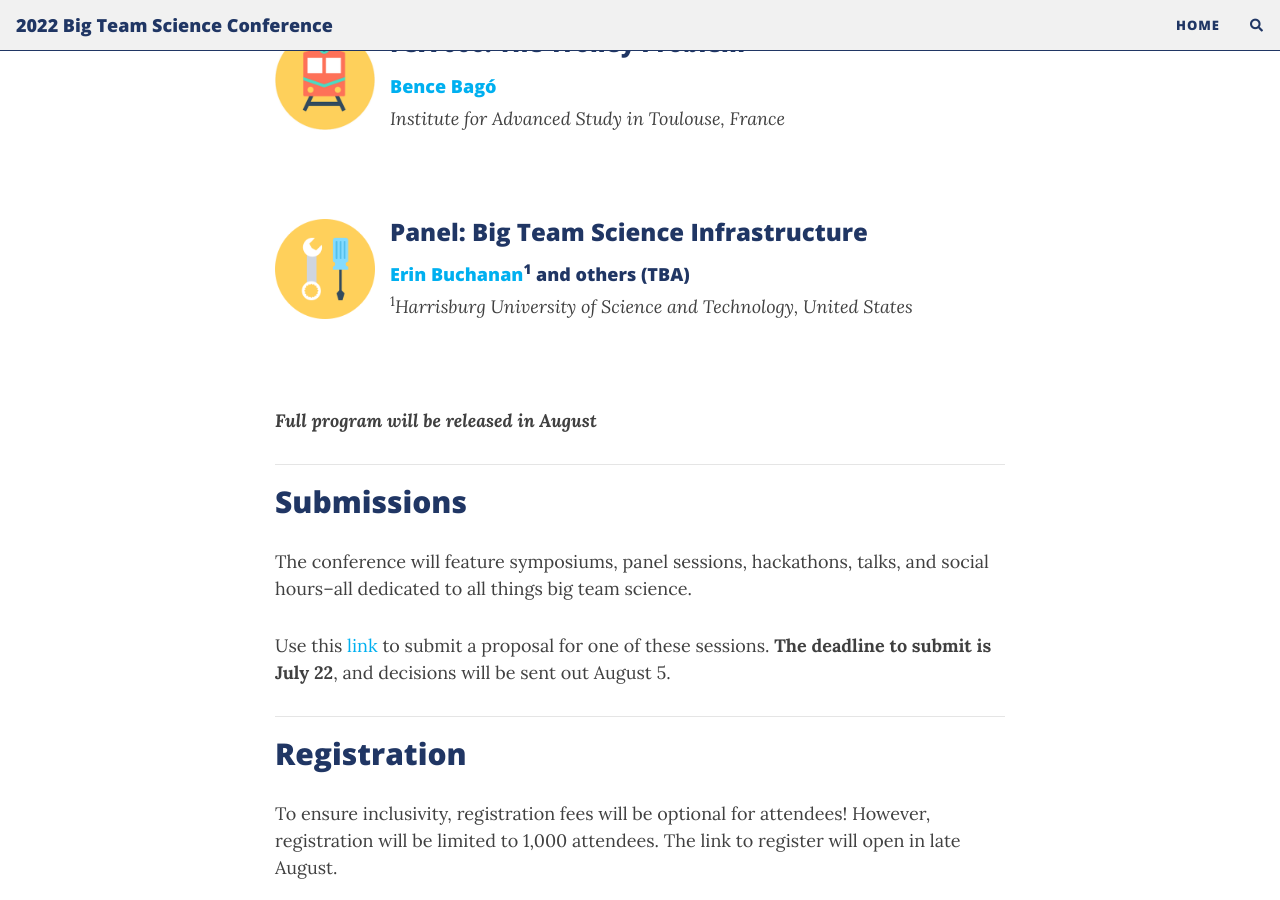
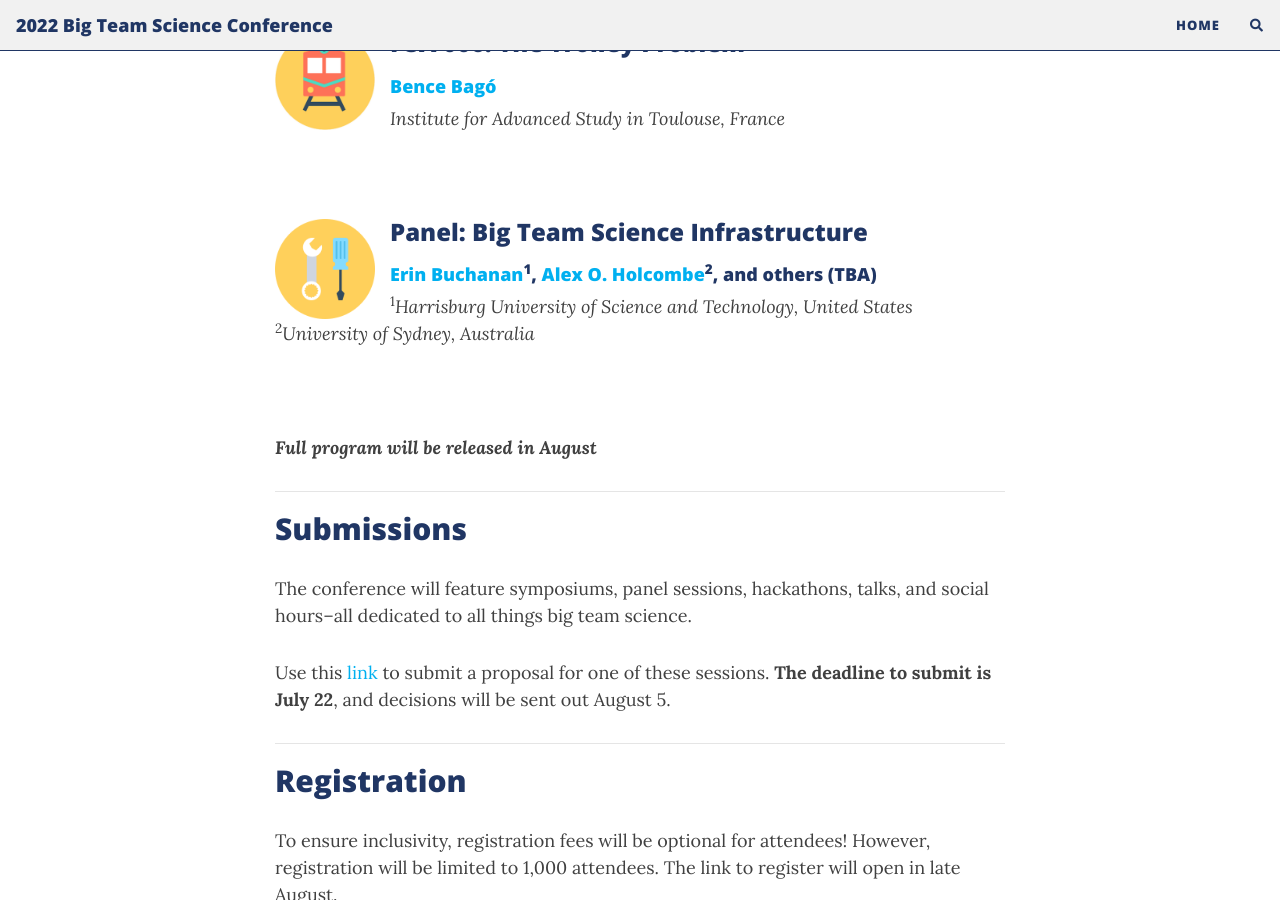
Before and after one commit to bigteamscienceconference/bigteamscienceconference.github.io, a Jekyll site: the page built from index.md, in a window 1280 px wide and 900 px high, scrolled down 1622 px. Built offline with Jekyll 4.4.1, drawn with Linux system fonts in a browser that asks for light colours; nearby versions of some CDN libraries; comment, search, counter and statistics services are not loaded.

Commit message:
add alex

```diff
--- a/index.md
+++ b/index.md
@@ -48,8 +48,9 @@
 <section>
   <a href=""><img src="/assets/img/tools.png" alt="tools" width="100" height="100" style="float: left; margin-right: 15px;"></a>
   <h3>Panel: Big Team Science Infrastructure</h3>
-  <h4><a href="https://www.aggieerin.com/page/about/">Erin Buchanan</a><sup>1</sup> and others (TBA)</h4>
+  <h4><a href="https://www.aggieerin.com/page/about/">Erin Buchanan</a><sup>1</sup>, <a href="https://www.sydney.edu.au/science/about/our-people/academic-staff/alex-holcombe.html">Alex O. Holcombe</a><sup>2</sup>, and others (TBA)</h4>
   <sup>1</sup><i>Harrisburg University of Science and Technology, United States</i>
+  <sup>2</sup><i>University of Sydney, Australia</i>
 </section>
 <br>
 
```
